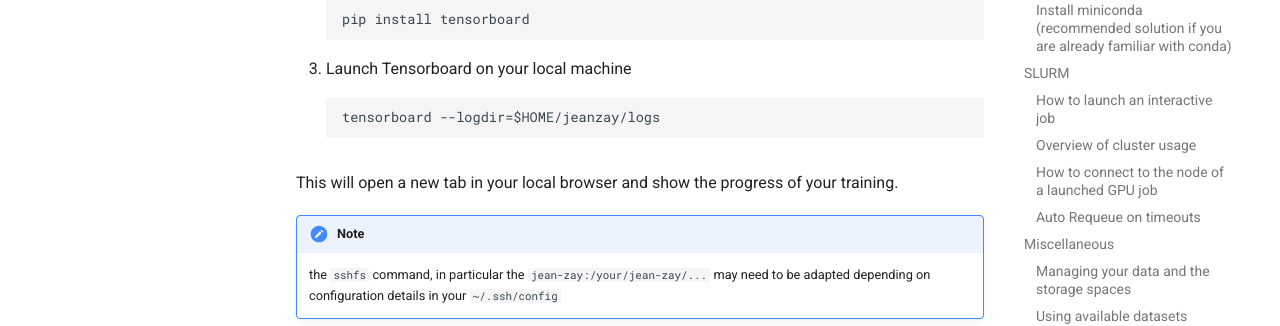
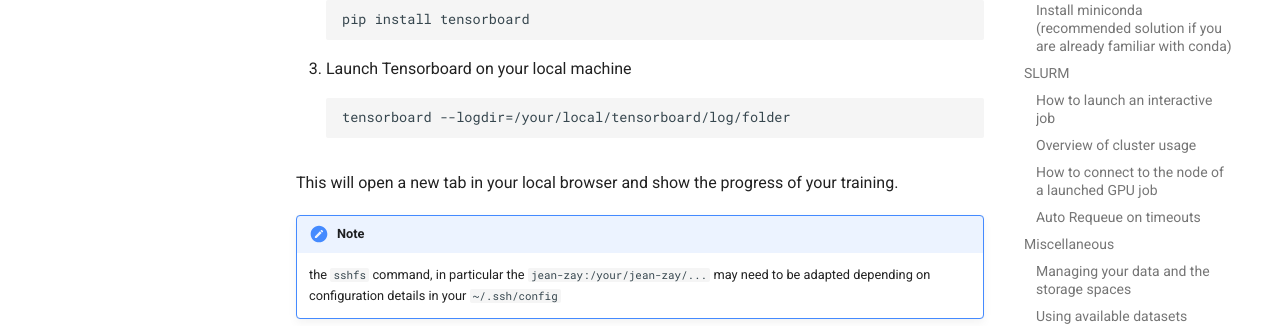
Before and after one commit to jean-zay-users/jean-zay-doc, an MkDocs documentation site: the page built from docs/tips-and-tricks.md, in a window 1280 px wide and 900 px high, scrolled down 6007 px. Shown: the part 152-478 px from the top of the window. Built offline with MkDocs 1.6.1 and Material for MkDocs 9.7.7, drawn with Linux system fonts in a browser that asks for light colours; comment, search, counter and statistics services are not loaded.

Commit message:
Fix path in Tensorboard instruction.

````diff
--- a/docs/tips-and-tricks.md
+++ b/docs/tips-and-tricks.md
@@ -298,7 +298,7 @@
 
 3. Launch Tensorboard on your local machine
 ```
-tensorboard --logdir=$HOME/jeanzay/logs
+tensorboard --logdir=/your/local/tensorboard/log/folder
 ```
 
 This will open a new tab in your local browser and show the progress of your training.
````
